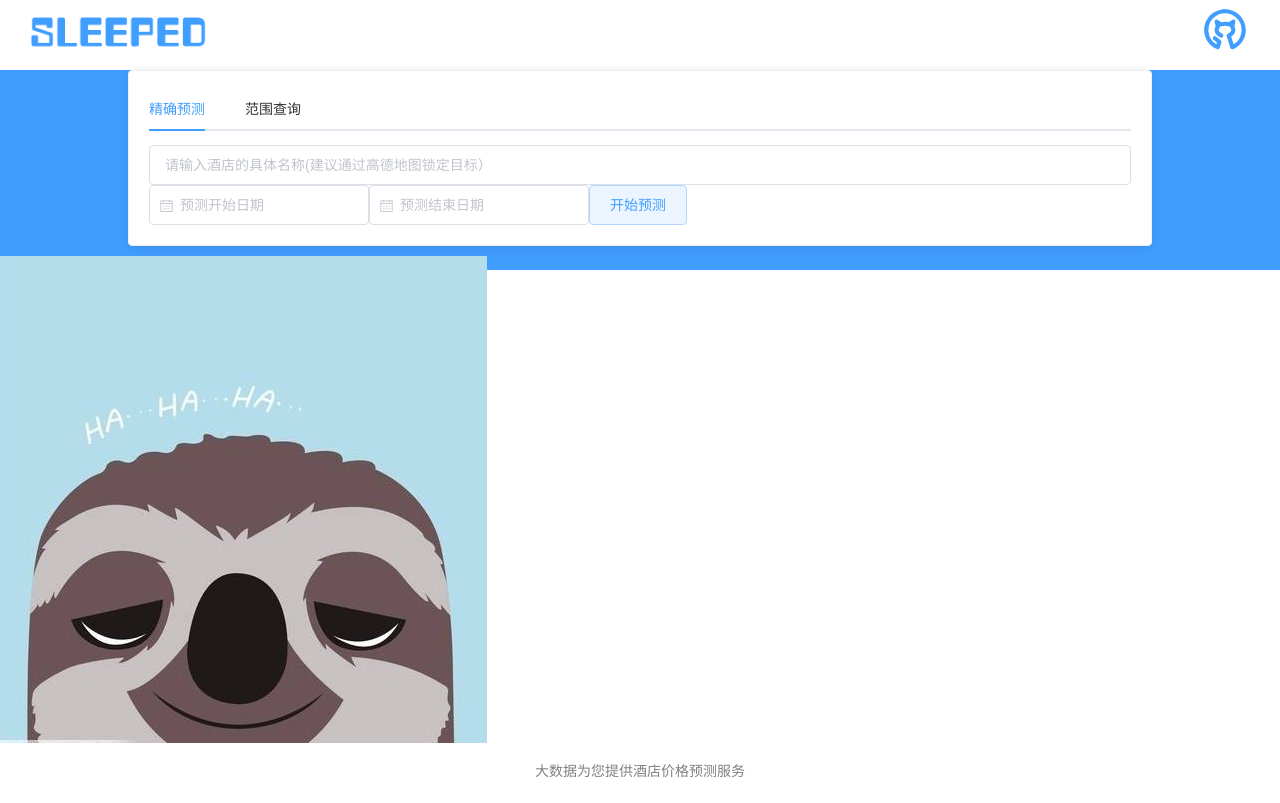
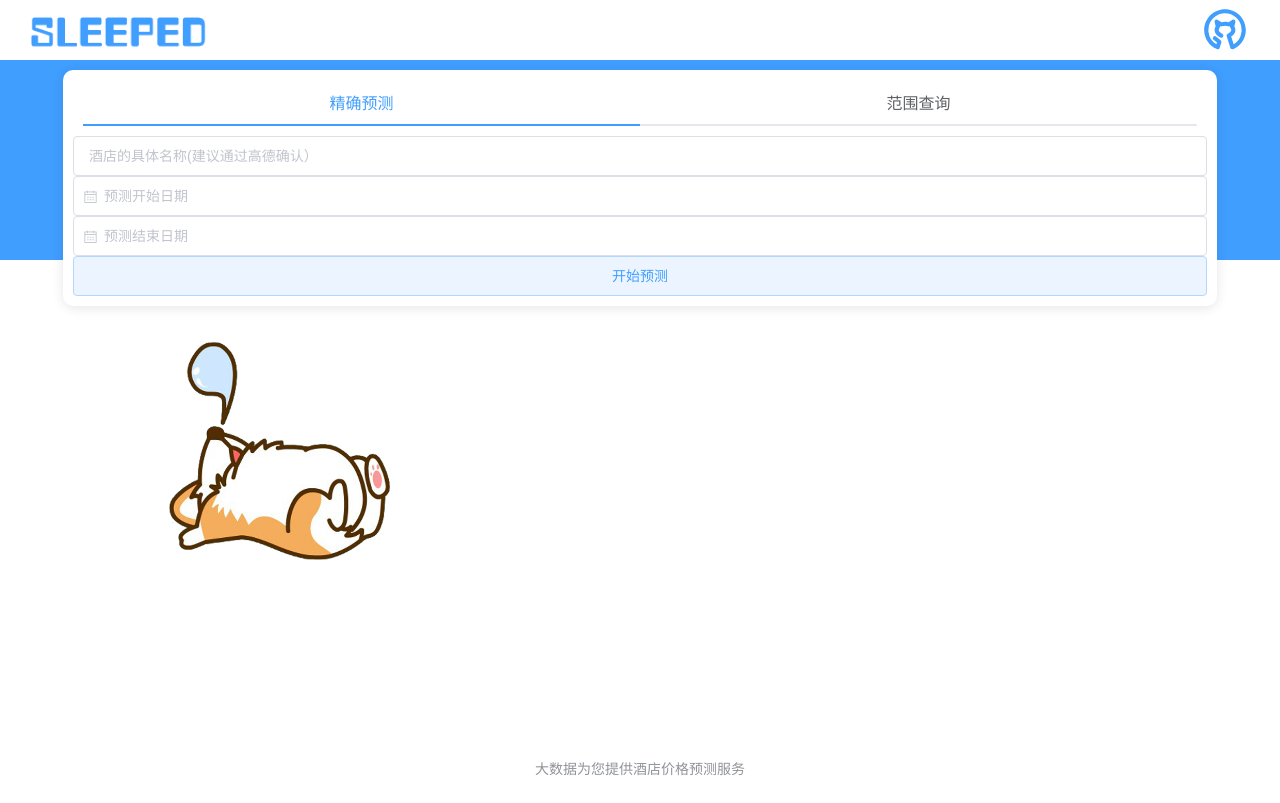
Before and after one commit to Raaabbit/sleeped-front-end, a Vue app: page /search in a window 1280 px wide. Built offline with nearby package versions, Linux system fonts and the light colour scheme.

Commit message:
修改搜索页面

```diff
--- a/package.json
+++ b/package.json
@@ -14,6 +14,7 @@
   "devDependencies": {
     "@vue/cli-plugin-babel": "^3.2.0",
     "@vue/cli-service": "^3.2.0",
+    "axios": "^0.18.0",
     "babel-plugin-component": "^1.1.1",
     "pug": "^2.0.3",
     "pug-plain-loader": "^1.0.0",
--- a/src/App.vue
+++ b/src/App.vue
@@ -18,27 +18,60 @@ export default {
 }
 </script>
 
-<style>
-html,body{height: 100%;}
-body,ol,ul,h1,h2,h3,h4,h5,h6,p,th,td,dl,dd,form,fieldset,legend,input,textarea,select{margin:0;padding:0}
-body{font:12px"宋体","Arial Narrow",HELVETICA;background:#fff;-webkit-text-size-adjust:100%;}
-.link{color:#2d374b;text-decoration:none}
-a:hover{color:#cd0200;text-decoration:underline}
-em{font-style:normal}
-li{list-style:none}
-img{border:0;vertical-align:middle}
-table{border-collapse:collapse;border-spacing:0}
-p{word-wrap:break-word}
-#app{height: 100%;}
-.main{
-  min-height: 100%;
-  overflow: hidden;
-}
-.container{
-  padding-bottom: 60px;
-}
-.footer{
-  height:60px;
-  margin-top:-60px;
-}
+<style <style lang="stylus">
+
+html,body
+  height 100%
+body,ol,ul,h1,h2,h3,h4,h5,h6,p,th,td,dl,dd,form,fieldset,legend,input,textarea,select
+  margin 0
+  padding 0
+body
+  background #fff
+  -webkit-text-size-adjust 100%
+.link
+  color #2d374b
+  text-decoration none
+a:hover
+  color #cd0200
+  text-decoration underline
+em
+  font-style normal
+li
+  list-style none
+img
+  border 0
+  vertical-align middle
+table
+  border-collapse collapse
+  border-spacing 0
+p
+  word-wrap break-word
+
+#app
+  height 100%
+.main
+  min-height 100%
+  overflow : hidden
+.container
+  padding-bottom 60px
+
+.footer
+  height 60px
+  margin-top -60px
+
+/* color-main = #409EFF */
+:root
+  --color-main #409eff
+  --color-success #67c23a
+  --color-worning #f56c6c
+  --color-info #909499
+  --color-main-font #303133
+  --color-normal-font #606266
+  --color-secondary-font #909399
+  --size-main-title 20px
+  --size-title 18px
+  --size-second-title 16px
+  --size-body 14px
+  --size-tip 12px
+  --font-family "Helvetica Neue",Helvetica,"PingFang SC","Hiragino Sans GB","Microsoft YaHei","微软雅黑",Arial,sans-serif
 </style>
--- a/src/components/FooterBar.vue
+++ b/src/components/FooterBar.vue
@@ -10,7 +10,7 @@ export default {
 <style lang="stylus" scoped>
 .g-footer
     height 60px
-    color gray
+    color var(--color-secondary-font)
     text-align center
     line-height 60px
     font-size 14px
--- /dev/null
+++ b/src/components/ModelTab.vue
@@ -0,0 +1,59 @@
+<template lang="pug">
+  .model-tab
+    //- 指定两种不同的查询预测模式
+    ul.tabs
+      li.tab(v-on:click="changeType(0)" v-bind:class="{active:index==0}") 精确预测
+      li.tab(v-on:click="changeType(1)" v-bind:class="{active:index==1}") 范围查询
+    //- 随上面移动的轨道和滑块
+    .rail
+      .slider(v-bind:class="{right:index==1}")
+</template>
+<script>
+export default {
+  name:"modeltab",
+  data(){
+    return {
+      index:0
+    }
+  },
+  methods:{
+    changeType(index){
+      this.index = index
+      this.$emit('changeType',index)
+    }
+  }
+}
+</script>
+<style lang="stylus" scoped>
+.model-tab
+  box-sizing border-box
+  padding 10px
+  width  100%
+  .tabs
+    display flex
+    justify-content space-around
+    .tab
+      color var(--color-normal-font)
+      cursor pointer
+      &:hover
+        color var(--color-main)
+  .rail
+    position relative
+    margin-top 10px
+    width 100%
+    height 2px
+    border-radius 1px 1px
+    background-color #e4e7ed
+    .slider
+      position absolute
+      width 50%
+      top 0
+      left 0
+      transition left .2s
+      height 2px
+      background-color var(--color-main)
+.right
+  left 50%!important
+.active
+  color var(--color-main)!important
+</style>
--- a/src/views/Home.vue
+++ b/src/views/Home.vue
@@ -3,14 +3,13 @@
     .banner-desc
       h2.g-title SLEEPED
       p.g-discribe 大数据为您提供酒店价格预测服务
-    .banner-img
+    img(src="../assets/lazydog.png").banner-img
     el-button.start-btn(type="primary" round v-on:click="goSearch()") 开始体验
 </template>
 
 
 <script>
 import { Button, CollapseTransition } from 'element-ui'
-// @ is an alias to /src
 export default {
   name: "home",
   methods:{
@@ -30,28 +29,23 @@ export default {
     color #555
   .g-discribe
     margin-top 14px
-    font-size 18px
-    color #888
+    font-size var(--size-title)
+    color var(--color-secondary-font)
 .banner-img
+  display block
   margin 20px auto
-  background #fff url("../assets/lazydog.png") no-repeat
-  background-size 100% 100%
-  border-radius 10px 10px
 .start-btn
   display block
   width 300px
   margin auto
 @media only screen and (min-width: 320px )
   .banner-img
-    width 300px
     height 240px
 @media only screen and (min-width: 420px)
   .banner-img
-    width 400px
     height 300px
 @media only screen and (min-width: 600px)
   .banner-img
-    width 600px
     height 400px
 
 </style>
--- a/src/views/Search.vue
+++ b/src/views/Search.vue
@@ -2,45 +2,80 @@
   .search
     transition(name="el-zoom-in-top")
       .underlayment(v-show="load")
-    el-card.search-parm
-      //- 指定两种不同的查询预测模式
-      el-tabs.tabs(v-model="searchType")
-        el-tab-pane.tab(label="精确预测" v-on:click="changeType(0)")
-        el-tab-pane.tab(label="范围查询" v-on:click="changeType(1)")
+    .search-parm
+      model-tab(v-on:changeType="getType")
       //- 两种不同的查询表单
       form(v-show="this.searchType==0")
-        el-input.input-addr(placeholder="请输入酒店的具体名称(建议通过高德地图锁定目标）")
+        el-input.input-addr(v-model="addr" placeholder="酒店的具体名称(建议通过高德确认）")
         el-date-picker.input-date(v-model="startDate" type="date" placeholder="预测开始日期")
         el-date-picker.input-date(v-model="endDate" type="date" placeholder="预测结束日期")
-        el-button(type="primary" plain) 开始预测
+        el-button.input-btn(v-on:click="submit" type="primary" plain) 开始预测
       form(v-show="this.searchType==1")
-        el-input.input-addr(placeholder="请输入要查询的范围（越精确越好哦）")
+        el-input.input-addr(v-model="addr" placeholder="请输入要查询的范围（越精确越好哦）")
         el-date-picker.input-date(v-model="startDate" type="date" placeholder="预测开始日期")
         el-date-picker.input-date(v-model="endDate" type="date" placeholder="预测结束日期")
         //- 自定义的滑动轨道组件，来选择价格区间
-        el-input(placeholder="价格下限（单位：￥）")
-        el-input(placeholder="价格上限（单位：￥）")
-        el-button(type="primary" plain) 开始预测
-    .tip-img
-      img(src="../assets/tip.jpeg" title="还没有输入参数")
+        el-input.input-price(v-model="lowPrice" placeholder="价格下限（单位：￥）")
+        el-input.input-price(v-model="highPrice" placeholder="价格上限（单位：￥）")
+        el-button.input-btn(v-on:click="submit" type="primary" plain) 开始预测
+    .tip
+      p.tip-text(v-show="noParam==true") 请正确输入参数
+      img.tip-img(src="../assets/lazydog.png" title="请完整输入参数")
 </template>
 <script>
 import { Button, CollapseTransition } from 'element-ui'
+import ModelTab from '../components/ModelTab';
+import axios from 'axios';
 export default {
+  components: {
+    ModelTab
+  },
   data(){
     return {
       load:false,
+      searchType:0,
+      noParam:false,
+      // 下面的一组数据是表单内容
+      addr:"",
       startDate:"",
       endDate:"",
-      searchType:0
+      lowPrice:"",
+      highPrice:""
     }
   },
   mounted(){
-    this.load = true
+    this.load = true;
   },
   methods:{
-    changeType(type){
+    getType(type){
+      // 从model-tab接受类型之后，修改查找模式
       this.searchType = type;
+    },
+    checkParam(){
+      // 检查参数输入
+      if (this.searchType == 0) {
+        if (this.addr==""||this.startDate==""||this.endDate=="") {
+          return false;
+        }
+      }else if (this.searchType == 1) {
+        this.lowPrice = this.lowPrice==""?this.lowPrice:0
+        this.highPrice = this.highPrice==""?this.highPrice:10000
+        if (this.addr==""||this.startDate==""||this.endDate=="") {
+          return false;
+        }
+      }
+      return true;
+    },
+    submit(){
+      if(this.checkParam()){
+        this.noParam == false
+        // axios.get();
+      }else{
+        setTimeout(() => {
+          this.noParam = false
+        }, 1000);
+        this.noParam = true
+      }
     }
   }
 }
@@ -48,6 +83,7 @@ export default {
 <style lang="stylus" scoped>
 .search
   position relative
+  padding 10px
   .underlayment
     position absolute
     left 0
@@ -56,26 +92,42 @@ export default {
     background-color #409EFF
     z-index -1
 .search-parm
-  width 80%
-  box-sizing border-box
-  margin 10px auto
-
-.msg-table
-  position absolute
-  top 20px
-  left 50%
-  transform translateX(-50%)
-  background-color #fff
-  border-radius 10px 10px
-  box-shadow gray 0 20px 60px
+  margin auto
+  width 90%
+  box-shadow 0 2px 12px 0 rgba(0,0,0,.1)
+  background-color #ffffff
+  border-radius 10px
+  padding 10px 10px
+  .tabs
+    width 100%
+    .tab
+      width 50%
+.tip
+  .tip-text
+    width 100%
+    height 22px
+    text-align center
+    color var(--color-info)
+    font var(--size-normal)/1.1 var(--font-family)
+  .tip-img
+    margin 20px auto
 @media only screen and (min-width: 320px )
+  .input-addr,.input-date,.input-btn
+    width 100%
+  .input-price
+    width 50%
   .underlayment
-    height 140px
-
+    height 200px
+  .tip
+    width 80%
+    margin 10px auto 0
+    .tip-img
+      height 240px
 @media only screen and (min-width: 420px)
   .underlayment
     height 200px
-  .msg-table
+  .tip
     width 80%
-    max-width 800px
+    .tip-img
+      height 240px
 </style>
```
